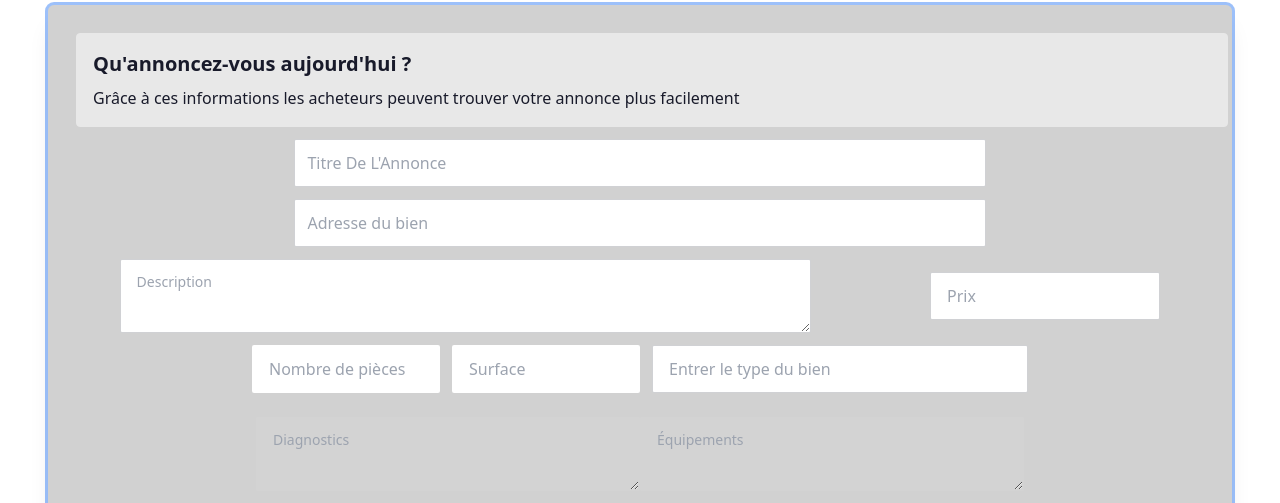
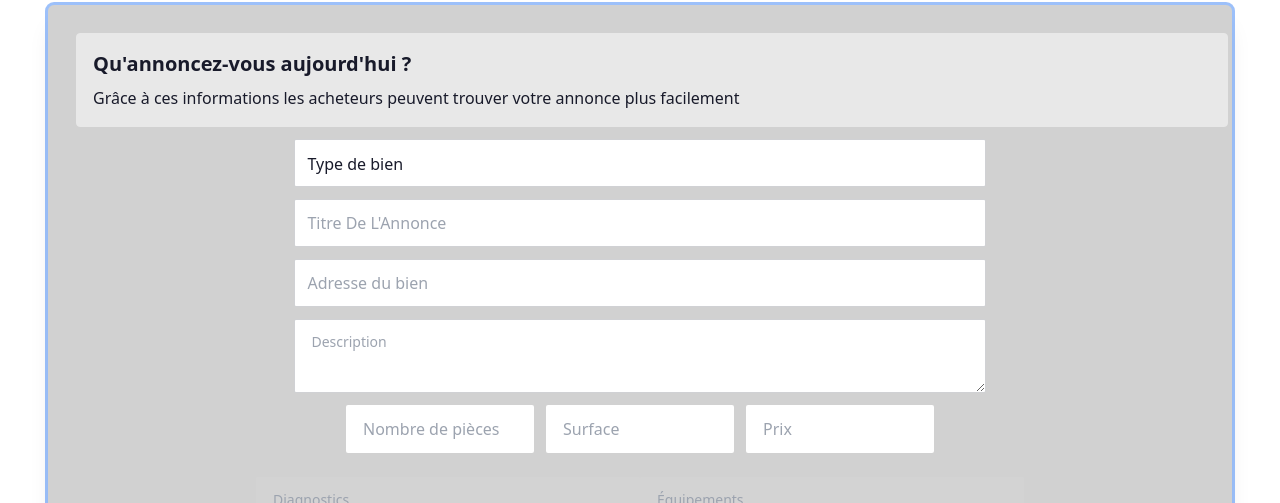
Before and after one commit to Akramelbahar/REAL-ESTATE-MANAGEMNET-TEMPLATE-MERN-APP-, a React (Vite) app in the folder frontend/: page /insertAd in a window 1280 px wide. Shown: the part 91-594 px from the top of the page. Built offline with nearby package versions, Linux system fonts and the light colour scheme; no server answers; sample sign-in values are in the browser's storage.

Commit message:
Update InsertAd.jsx

```diff
--- a/frontend/src/pages/InsertAd.jsx
+++ b/frontend/src/pages/InsertAd.jsx
@@ -13,10 +13,8 @@ function InsertAd() {
   const navigate = useNavigate();
   const { authToken } = useAuth();
 
-  // Redirect to login if no authToken is present
   useEffect(() => {
     if (!authToken) {
-      console.log('No auth token, redirecting to login');
       navigate("/login");
     }
   }, [authToken, navigate]);
@@ -27,24 +25,46 @@ function InsertAd() {
   const [Prix, setPrix] = useState(0);
   const [Pcs, setPcs] = useState(0);
   const [Surface, setSurface] = useState(0);
-  const [TypeBien, setTypeBien] = useState(0);
+  const [TypeBien, setTypeBien] = useState("");
   const [Diagnostics, setDiagnostics] = useState("");
   const [Equipements, setEquipements] = useState("");
   const [Pictures, setPictures] = useState([]);
   const [Html, setHtml] = useState(<Carousel items={[]} />);
   const [Post, setPost] = useState(false);
 
-  // Redirect to dashboard after successful post
+  // Validation errors
+  const [errors, setErrors] = useState({});
+
   useEffect(() => {
     if (Post) {
       navigate("/dashboard");
     }
   }, [Post, navigate]);
 
-  // Publish the advertisement
+  const validateForm = () => {
+    const newErrors = {};
+
+    if (!Title) newErrors.Title = "Le titre est requis.";
+    if (!Adresse) newErrors.Adresse = "L'adresse est requise.";
+    if (!Description) newErrors.Description = "La description est requise.";
+    if (Prix <= 0) newErrors.Prix = "Le prix doit être un nombre positif.";
+    if (Pcs <= 0) newErrors.Pcs = "Le nombre de pièces doit être un nombre positif.";
+    if (Surface <= 0) newErrors.Surface = "La surface doit être un nombre positif.";
+    if (!TypeBien) newErrors.TypeBien = "Le type de bien est requis.";
+
+    setErrors(newErrors);
+
+    return Object.keys(newErrors).length === 0;
+  };
+
   const publish = async () => {
+    if (!validateForm()) {
+      toast.error("Veuillez corriger les erreurs dans le formulaire.");
+      return;
+    }
+
     try {
-      const response = await axios.post('https://backend-hgsc.onrender.com/api/user/advertisment', {
+      const response = await axios.post('http://backend-hgsc.onrender.com/api/user/advertisment', {
         title: Title,
         description: Description,
         price: Prix,
@@ -62,19 +82,19 @@ function InsertAd() {
         },
         withCredentials: true,
       });
-
       if (response.status === 201) {
         toast.success("Votre advertisement a été publié");
-        setPost(true);
+        setTimeout(() => {
+          setPost(true);
+        }, 150);
       } else {
-        toast.error("Erreur en validation de vos info");
+        toast.error("Erreur en validation de vos infos.");
       }
     } catch (error) {
-      toast.error("Erreur en validation de vos info");
+      toast.error("Erreur en validation de vos infos.");
     }
   };
 
-  // Check user role and redirect if not authorized
   useEffect(() => {
     const fetchUserRole = async () => {
       try {
@@ -87,12 +107,9 @@ function InsertAd() {
       }
     };
 
-    if (authToken) {
-      fetchUserRole();
-    }
+    fetchUserRole();
   }, [authToken, navigate]);
 
-  // Handle file upload
   const handleFileChange = async (e) => {
     const file = e.target.files[0];
     const formData = new FormData();
@@ -108,7 +125,6 @@ function InsertAd() {
     }
   };
 
-  // Remove a picture based on hash
   const removePicture = () => {
     const hash = window.location.hash.substring(1);
     const itemIndex = hash.startsWith("item") ? parseInt(hash.substring(4)) : -1;
@@ -118,7 +134,6 @@ function InsertAd() {
     }
   };
 
-  // Update Carousel with the latest pictures
   useEffect(() => {
     setHtml(<Carousel items={Pictures} />);
   }, [Pictures]);
@@ -128,37 +143,52 @@ function InsertAd() {
       <ToggleTheme />
       <Navbar btnLogin={"none"} btnSignup={"none"} />
       <div className='relative xl:mx-12 xl:my-4 lg:mx-8 lg:my-4 md:mx-6 md:my-3 sm:mx-8 sm:my-2 my-2 mx-4 min-h-screen rounded-md shadow-xl ring p-4 bg-base-300'>
-
         <div role="alert" className="alert m-3 space-y-2 block">
           <h3 className='block text-xl text-bold font-bold'>Qu'annoncez-vous aujourd'hui ?</h3>
           <span className='block'>Grâce à ces informations les acheteurs peuvent trouver votre annonce plus facilement</span>
         </div>
         <div className='md:w-3/5 w-full mx-auto'>
+          <select required defaultValue="0" onChange={(e) => setTypeBien(e.target.value)} className="input p-3 my-3 block w-full input-bordered">
+            <option disabled value="0">Type de bien</option>
+            <option value="achat">Achat</option>
+            <option value="vente">Vente</option>
+            <option value="location">Location</option>
+            <option value="Autre">Autre</option>
+          </select>
+          {errors.TypeBien && <p className="text-red-500">{errors.TypeBien}</p>}
+
           <input type="text" placeholder="Titre De L'Annonce" className="input p-3 my-3 block w-full input-bordered" onChange={(e) => setTitle(e.target.value)} />
+          {errors.Title && <p className="text-red-500">{errors.Title}</p>}
+
           <input type="text" placeholder="Adresse du bien" className="input p-3 my-3 block w-full input-bordered" onChange={(e) => setAdresse(e.target.value)} />
+          {errors.Adresse && <p className="text-red-500">{errors.Adresse}</p>}
         </div>
-        <div className='flex content-center justify-center items-center gap-2 w-full flex-wrap'>
+
+        <div className='flex flex-col content-center justify-center  gap-2 w-full flex-wrap'>
           <textarea className="textarea textarea-bordered w-full mx-auto md:w-3/5" onChange={(e) => setDescription(e.target.value)} placeholder="Description"></textarea>
-          <input type="number" placeholder="Prix" onChange={(e) => setPrix(e.target.value)} className="input ml-auto input-bordered mx-auto w-2/5 md:w-1/5" />
+          {errors.Description && <p className="text-red-500">{errors.Description}</p>}
         </div>
+
         <div className='m-3 flex content-center gap-3 justify-center flex-wrap lg:flex-nowrap'>
-          <input type="number" placeholder="Nombre de pièces" onChange={(e) => setPcs(e.target.value)} className="input w-full md:w-1/6" />
-          <input type="number" placeholder="Surface" onChange={(e) => setSurface(e.target.value)} className="input w-full md:w-1/6" />
+          <div className='flex flex-col w-full md:w-1/6'>
+          <input type="number" placeholder="Nombre de pièces" min={0} onChange={(e) => setPcs(e.target.value)} className="input" />
+          {errors.Pcs && <p className="text-red-500">{errors.Pcs}</p>}
+          </div>
+          <div className='flex flex-col w-full md:w-1/6'>
+          <input type="number" placeholder="Surface" min={0} onChange={(e) => setSurface(e.target.value)} className="input " />
+          {errors.Surface && <p className="text-red-500">{errors.Surface}</p>}
+          </div>
+          <div className='flex flex-col w-full md:w-1/6'>
+          <input type="number" placeholder="Prix" min={0} onChange={(e) => setPrix(e.target.value)} className="input" />
+          {errors.Prix && <p className="text-red-500">{errors.Prix}</p>}
+          </div>
+        </div>
 
-            {TypeBien == "Appartement" || TypeBien == "Maison" ? <select defaultValue="0" onChange={(e) => setTypeBien(e.target.value)} className="select select-bordered w-4/6 md:w-2/6">
-            <option disabled value="0">Type de bien</option>
-            <option value="Appartement">Appartement</option>
-            <option value="Maison">Maison</option>
-            <option value="Autre">Autre</option>
-          </select> :
-          <input type="text" placeholder="Entrer le type du bien" className="input w-4/6 md:w-2/6 input-bordered" onChange={(e) => setTypeBien(e.target.value)} />}
-
-
-        </div>
         <div className='flex content-center justify-center md:flex-nowrap flex-wrap'>
           <textarea className="textarea textarea-ghost my-3 md:w-2/6 w-5/6" onChange={(e) => setDiagnostics(e.target.value)} placeholder="Diagnostics"></textarea>
           <textarea className="textarea textarea-ghost my-3 md:w-2/6 w-5/6" onChange={(e) => setEquipements(e.target.value)} placeholder="Équipements"></textarea>
         </div>
+
         <div className="flex w-full flex-col lg:flex-row items-center flex-wrap my-4">
           <div className={"card bg-base-100 rounded-box flex flex-grow place-items-center h-96 justify-center w-3/4 relative" + (Pictures.length === 0 ? " after:content-[attr(after)] lg:after:content-[attr(aftermd)] " : "")} after="Inserer une image du dessous" aftermd="Inserer une image du droite">
             <span className='block absolute top-10 right-10 text-3xl hover:text-4xl hover:bg-base-300 p-2 ease-in duration-100 hover:rounded-full hover:p-4' onClick={removePicture}>❌</span>
@@ -170,6 +200,7 @@ function InsertAd() {
             <input accept="image/*" type="file" id="file-upload" className='hidden' onChange={handleFileChange}></input>
           </div>
         </div>
+
         <button className="btn md:w-1/4 mx-3 btn-accent w-4/10 block ms-auto" onClick={publish}>Publier l'annonce</button>
       </div>
       <Footer />
```
